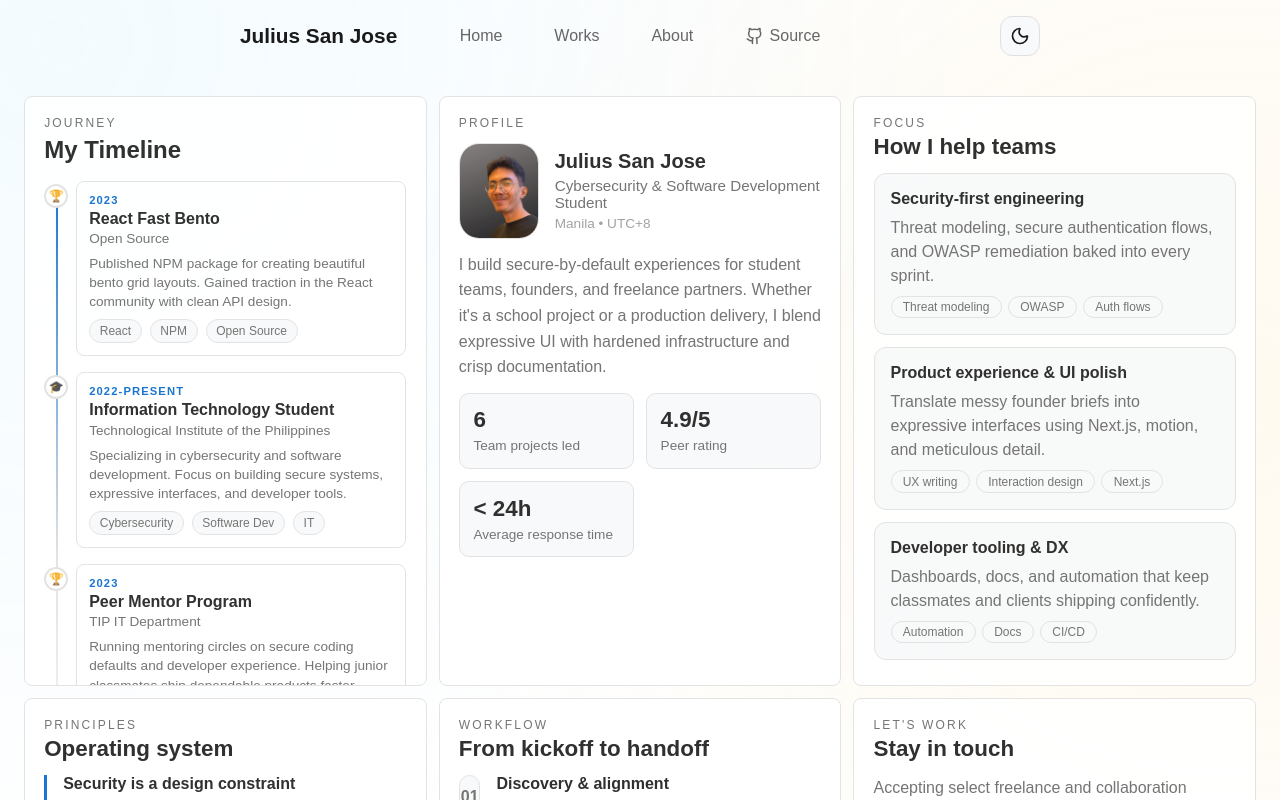
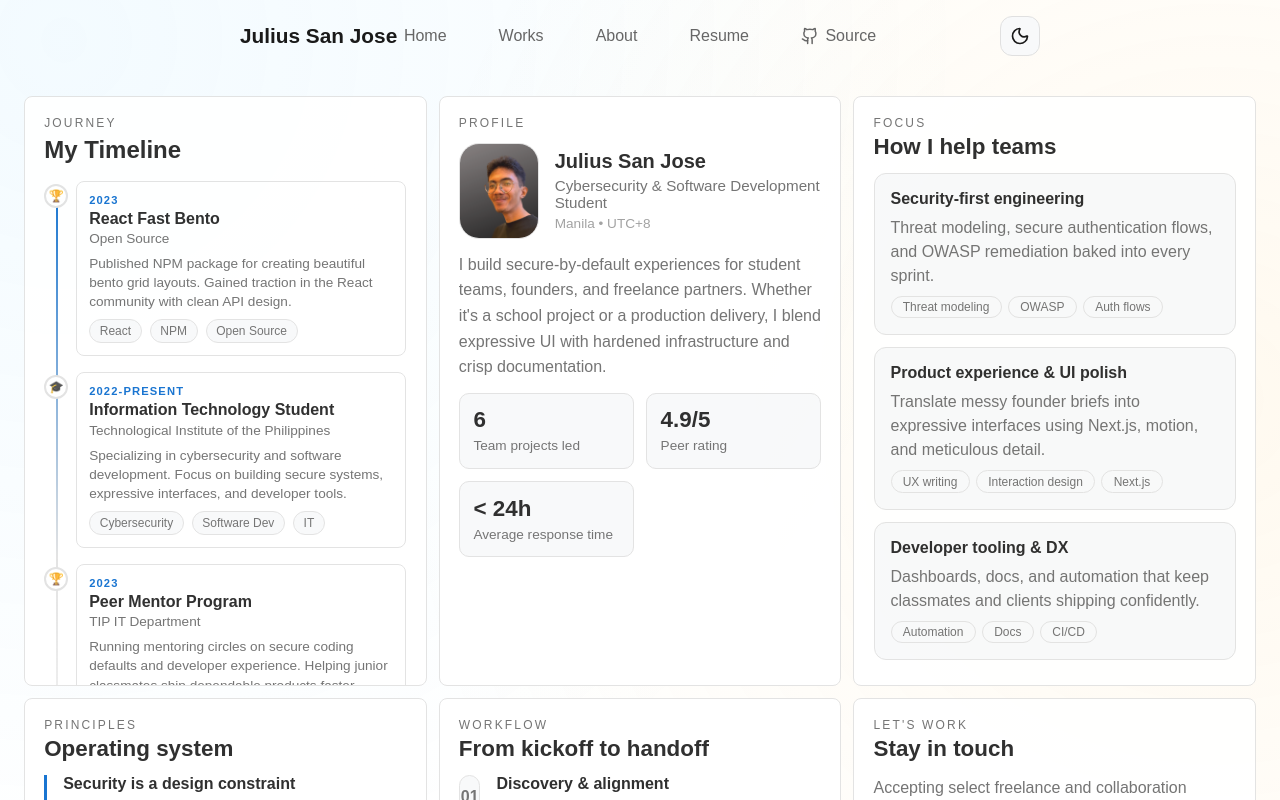
Before and after one commit to Joulessies/juliussanjose-portfolio, a Next.js app: page /about in a window 1280 px wide. Built offline with nearby package versions, Linux system fonts and the light colour scheme; a web font is replaced by a local one.

Commit message:
feat: resume

```diff
--- a/src/app/about/page.jsx
+++ b/src/app/about/page.jsx
@@ -72,6 +72,12 @@ const contactLinks = [
     label: 'Email',
     href: 'mailto:hello@juliussanjose.com',
     subtext: 'Replies within 24 hours',
+  },
+  {
+    label: 'Resume',
+    href: 'https://drive.google.com/file/d/1m4JXhGirK2zeWFgnubkfjFGeZ0cUAE6n/view?usp=sharing',
+    subtext: 'View my resume',
+    external: true,
   },
   {
     label: 'Book a call',
--- a/src/app/components/mobile-nav.jsx
+++ b/src/app/components/mobile-nav.jsx
@@ -59,6 +59,11 @@ export function MobileNav() {
     { href: '/', label: 'Home' },
     { href: '/works', label: 'Works' },
     { href: '/about', label: 'About' },
+    {
+      href: 'https://drive.google.com/file/d/1m4JXhGirK2zeWFgnubkfjFGeZ0cUAE6n/view?usp=sharing',
+      label: 'Resume',
+      external: true,
+    },
     {
       href: 'https://github.com/Joulessies/juliussanjose-portfolio',
       label: 'Source',
--- a/src/app/components/navigationbar.jsx
+++ b/src/app/components/navigationbar.jsx
@@ -37,6 +37,16 @@ export default function NavigationBar() {
         </li>
         <li className="navbar-item">
           <a
+            className="navbar-link"
+            href="https://drive.google.com/file/d/1m4JXhGirK2zeWFgnubkfjFGeZ0cUAE6n/view?usp=sharing"
+            target="_blank"
+            rel="noopener noreferrer"
+          >
+            Resume
+          </a>
+        </li>
+        <li className="navbar-item">
+          <a
             className="navbar-link source-link"
             href="https://github.com/Joulessies/juliussanjose-portfolio"
             target="_blank"
```
